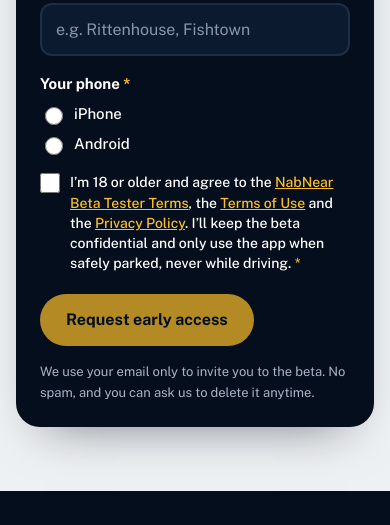
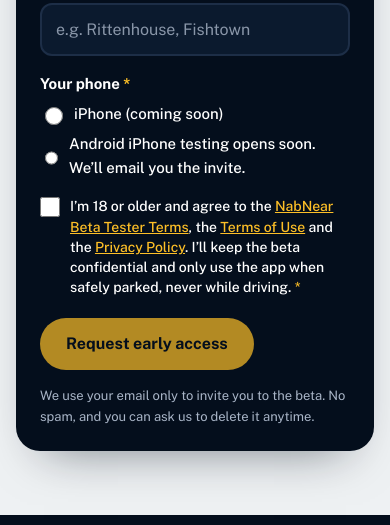
Before and after one commit to skandarz/nabnear-site, a plain HTML site: page index.html in a window 390 px wide. Shown: the part 4888-5413 px from the top of the page. Drawn offline with Linux system fonts and the light colour scheme.

Commit message:
Mark iPhone as coming soon on early-access form
Co-Authored-By: Claude Opus 5.5 <noreply@anthropic.com>

```diff
--- a/index.html
+++ b/index.html
@@ -99,8 +99,8 @@
 <div class="field"><label for="ea-email">Email <span aria-hidden="true">*</span></label><input id="ea-email" name="entry.986649059" type="email" autocomplete="email" required></div>
 <div class="field"><label for="ea-hood">Neighborhood</label><input id="ea-hood" name="entry.587116956" type="text" placeholder="e.g. Rittenhouse, Fishtown"></div>
 <fieldset class="field"><legend>Your phone <span aria-hidden="true">*</span></legend>
-<label class="choice"><input type="radio" name="entry.204317262" value="iPhone" required> iPhone</label>
-<label class="choice"><input type="radio" name="entry.204317262" value="Android"> Android</label></fieldset>
+<label class="choice"><input type="radio" name="entry.204317262" value="iPhone" required> iPhone (coming soon)</label>
+<label class="choice"><input type="radio" name="entry.204317262" value="Android"> Android iPhone testing opens soon. We&rsquo;ll email you the invite.</label></fieldset>
 <div class="hp" aria-hidden="true"><label for="ea-web">Leave this empty</label><input id="ea-web" type="text" tabindex="-1" autocomplete="off"></div>
 <label class="agree" for="ea-agree"><input id="ea-agree" type="checkbox" name="entry.1327439314" value="I agree" required><span>I&rsquo;m 18 or older and agree to the <a href="/beta-terms/" target="_blank" rel="noopener">NabNear Beta Tester Terms</a>, the <a href="/terms/" target="_blank" rel="noopener">Terms of Use</a> and the <a href="/privacy/" target="_blank" rel="noopener">Privacy Policy</a>. I&rsquo;ll keep the beta confidential and only use the app when safely parked, never while driving. <span aria-hidden="true">*</span></span></label>
 <button class="btn btn-curb" type="submit">Request early access</button>
```
